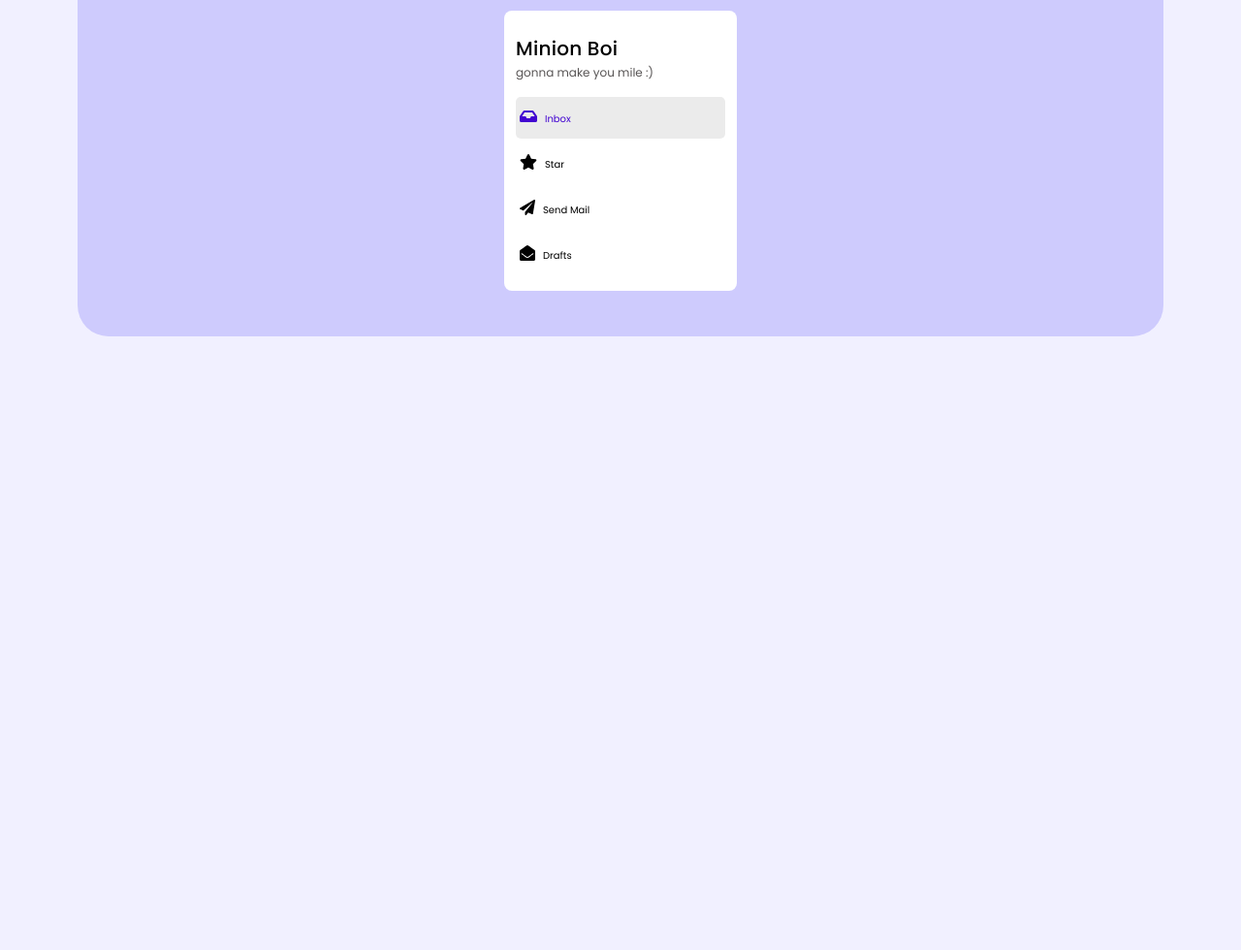
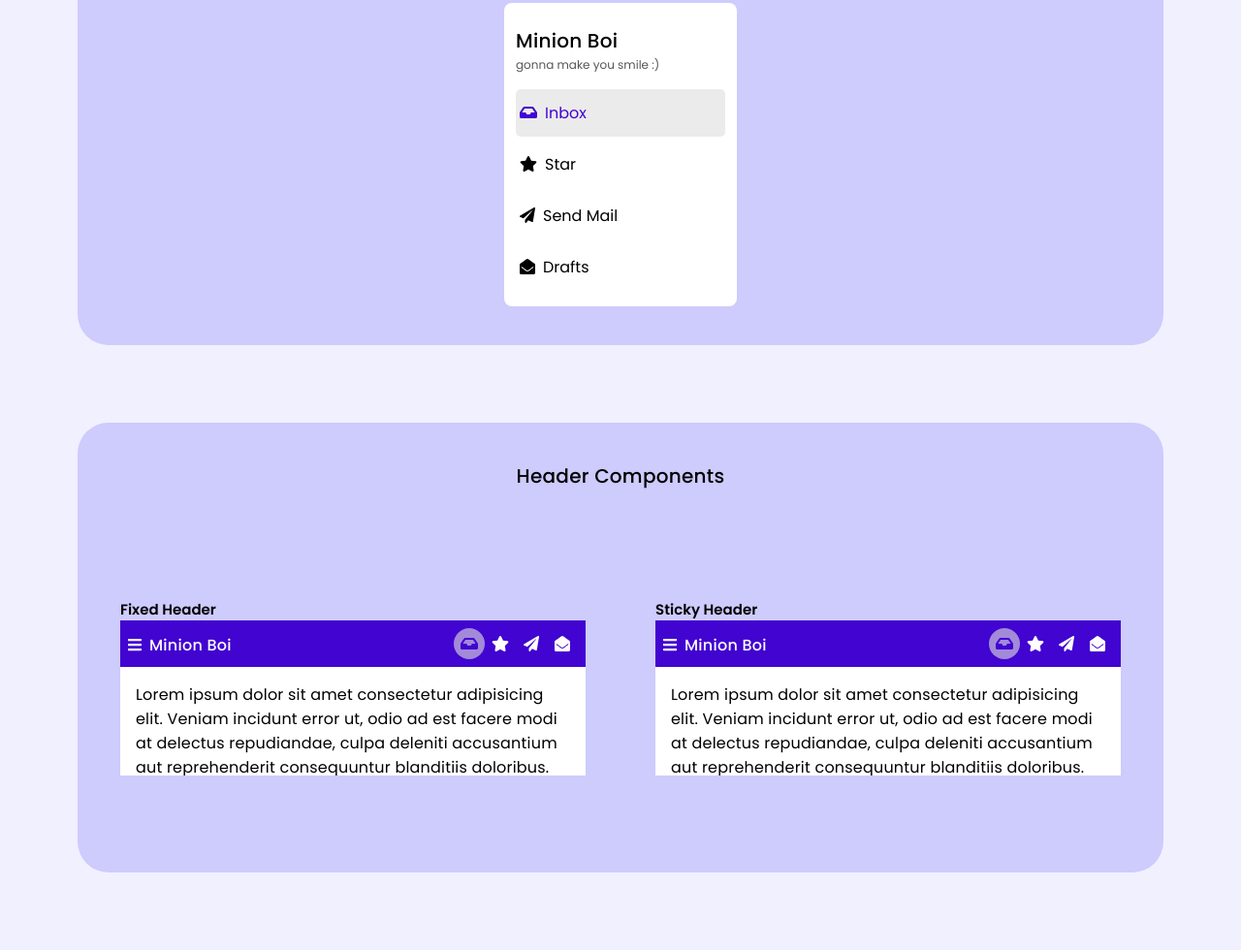
Before and after one commit to nayyyhaa/practice-components, a plain HTML site: page components-pages/documentation-site.html in a window 1280 px wide. Shown: the part 1323-2303 px from the top of the page at 97% size. Before the commit the page ends 1750 px from the top, so only its background shows below. Drawn offline with Linux system fonts and the light colour scheme.

Commit message:
add: header

```diff
--- a/components-pages/documentation-site.html
+++ b/components-pages/documentation-site.html
@@ -9,6 +9,7 @@
     <link rel="stylesheet" href="../components-styles/card.css" />
     <link rel="stylesheet" href="../components-styles/chip.css" />
     <link rel="stylesheet" href="../components-styles/drawer.css" />
+    <link rel="stylesheet" href="../components-styles/header.css" />
     <link href="https://fonts.googleapis.com/css2?family=Poppins:wght@300;400;500;600&display=swap" rel="stylesheet" />
     <script defer src="https://use.fontawesome.com/releases/v5.0.7/js/all.js"></script>
     <script src="../scripts/app.js" defer></script>
@@ -90,7 +91,7 @@
           <div class="drawer-wrapper col-flex">
             <div class="drawer-header">
               <h1 class="drawer-title h3">Minion Boi</h1>
-              <sub>gonna make you mile :)</sub>
+              <sub>gonna make you smile :)</sub>
             </div>
             <ul class="drawer-content">
               <li class="active"><i class="fa fa-inbox"></i><span>Inbox</span></li>
@@ -101,6 +102,88 @@
           </div>
         </div>
       </div>
+
+      <!-- Header Demo -->
+      <div class="container col-flex">
+        <h1 class="container-title h3">Header Components</h1>
+        <div class="demo header-demos row-flex">
+          <!-- Normal Header -->
+          <div class="header-demo">
+            <h2>Fixed Header</h2>
+            <div class="header-wrapper">
+              <nav class="header-nav row-flex">
+                <div class="header-title h3"><i class="fas fa-bars"></i><span>Minion Boi</span></div>
+                <ul class="header-menu row-flex">
+                  <li class="active"><i class="fa fa-inbox"></i></li>
+                  <li><i class="fa fa-star"></i></li>
+                  <li><i class="fas fa-paper-plane"></i></li>
+                  <li><i class="fas fa-envelope-open"></i></li>
+                </ul>
+              </nav>
+              <div class="text-content">
+                <p>
+                  Lorem ipsum dolor sit amet consectetur adipisicing elit. Veniam incidunt error ut, odio ad est facere
+                  modi at delectus repudiandae, culpa deleniti accusantium aut reprehenderit consequuntur blanditiis
+                  doloribus. Culpa sunt saepe aspernatur impedit exercitationem quos soluta ipsa voluptates enim
+                  quibusdam!
+                </p>
+
+                <p>
+                  Lorem ipsum dolor sit amet consectetur adipisicing elit. Veniam incidunt error ut, odio ad est facere
+                  modi at delectus repudiandae, culpa deleniti accusantium aut reprehenderit consequuntur blanditiis
+                  doloribus. Culpa sunt saepe aspernatur impedit exercitationem quos soluta ipsa voluptates enim
+                  quibusdam!
+                </p>
+
+                <p>
+                  Lorem ipsum dolor sit amet consectetur adipisicing elit. Veniam incidunt error ut, odio ad est facere
+                  modi at delectus repudiandae, culpa deleniti accusantium aut reprehenderit consequuntur blanditiis
+                  doloribus. Culpa sunt saepe aspernatur impedit exercitationem quos soluta ipsa voluptates enim
+                  quibusdam!
+                </p>
+              </div>
+            </div>
+          </div>
+
+          <!-- Sticky Header -->
+          <div class="header-demo">
+            <h2>Sticky Header</h2>
+            <div class="header-wrapper">
+              <nav class="header-nav sticky-header row-flex">
+                <div class="header-title h3"><i class="fas fa-bars"></i><span>Minion Boi</span></div>
+                <ul class="header-menu row-flex">
+                  <li class="active"><i class="fa fa-inbox"></i></li>
+                  <li><i class="fa fa-star"></i></li>
+                  <li><i class="fas fa-paper-plane"></i></li>
+                  <li><i class="fas fa-envelope-open"></i></li>
+                </ul>
+              </nav>
+              <div class="text-content">
+                <p>
+                  Lorem ipsum dolor sit amet consectetur adipisicing elit. Veniam incidunt error ut, odio ad est facere
+                  modi at delectus repudiandae, culpa deleniti accusantium aut reprehenderit consequuntur blanditiis
+                  doloribus. Culpa sunt saepe aspernatur impedit exercitationem quos soluta ipsa voluptates enim
+                  quibusdam!
+                </p>
+
+                <p>
+                  Lorem ipsum dolor sit amet consectetur adipisicing elit. Veniam incidunt error ut, odio ad est facere
+                  modi at delectus repudiandae, culpa deleniti accusantium aut reprehenderit consequuntur blanditiis
+                  doloribus. Culpa sunt saepe aspernatur impedit exercitationem quos soluta ipsa voluptates enim
+                  quibusdam!
+                </p>
+
+                <p>
+                  Lorem ipsum dolor sit amet consectetur adipisicing elit. Veniam incidunt error ut, odio ad est facere
+                  modi at delectus repudiandae, culpa deleniti accusantium aut reprehenderit consequuntur blanditiis
+                  doloribus. Culpa sunt saepe aspernatur impedit exercitationem quos soluta ipsa voluptates enim
+                  quibusdam!
+                </p>
+              </div>
+            </div>
+          </div>
+        </div>
+      </div>
     </main>
   </body>
 </html>
--- a/components-styles/chip.css
+++ b/components-styles/chip.css
@@ -13,6 +13,7 @@
   outline: none;
   background: transparent;
   border-bottom: 2px solid black;
+  margin-top: 0.25rem;
 }
 
 .chip {
--- /dev/null
+++ b/components-styles/header.css
@@ -0,0 +1,66 @@
+.header-demo {
+  margin: 2rem;
+}
+
+.header-wrapper {
+  background: white;
+  width: 30rem;
+  height: 10rem;
+  overflow-x: scroll;
+}
+
+.header-title span {
+  padding-left: 0.5rem;
+}
+
+.header-nav {
+  background: var(--primary-color-dark);
+  color: white;
+  justify-content: space-between;
+  padding: 0.5rem;
+}
+
+.header-nav li {
+  display: grid;
+  place-items: center;
+  width: 2rem;
+  height: 2rem;
+  border-radius: 50%;
+}
+
+.header-nav li:hover {
+  background: var(--primary-color-transparent);
+}
+
+.text-content {
+  padding: 1rem;
+}
+
+/* sticky header */
+.sticky-header {
+  position: sticky;
+  top: 0%;
+}
+
+/* media queries */
+@media screen and (max-width: 560px) {
+  .header-wrapper {
+    width: 20rem;
+  }
+}
+
+@media screen and (max-width: 370px) {
+  .header-wrapper {
+    width: 15rem;
+  }
+
+  .header-nav {
+      justify-content: center;
+  }
+}
+
+@media screen and (max-width: 266px) {
+  .header-wrapper {
+    width: 8rem;
+  }
+}
--- a/scripts/app.js
+++ b/scripts/app.js
@@ -28,18 +28,27 @@ chipInput.addEventListener("keyup", (e) => {
 
 addNewChip("chip 1");
 
-// DRAWER COMPONENT
+// DRAWER COMPONENT & HEADER COMPONENT
 const drawerElements = document.querySelectorAll(".drawer-content li");
+const headerElements = document.querySelectorAll(".header-menu li");
 
 //functions
-function deactivateElement() {
-  drawerElements.forEach((element) => element.classList.remove("active"));
+function deactivateElement(hoverableElements) {
+  hoverableElements.forEach((element) => element.classList.remove("active"));
+}
+
+function toggleElement(hoverElement, hoverableElements) {
+  hoverElement.addEventListener("click", () => {
+    deactivateElement(hoverableElements);
+    hoverElement.classList.toggle("active");
+  });
 }
 
 // Event Listener
 drawerElements.forEach((element) => {
-  element.addEventListener("click", () => {
-    deactivateElement();
-    element.classList.toggle("active");
-  });
+  toggleElement(element, drawerElements);
 });
+
+headerElements.forEach((element) => {
+  toggleElement(element, headerElements);
+});
--- a/styles.css
+++ b/styles.css
@@ -1,7 +1,8 @@
 :root {
   --primary-color: #cecbfd;
-  --primary-color-dark: rgb(66, 4, 209);;
+  --primary-color-dark: rgb(66, 4, 209);
   --primary-color-light: #f1f0ff;
+  --primary-color-transparent: rgba(205, 183, 255, 0.315);
   --md-grey: rgb(202, 202, 202);
   --light-grey: rgba(223, 222, 222, 0.616);
   --white-light-grey: rgba(255, 255, 255, 0.788);
@@ -31,6 +32,15 @@ svg {
 
 ul {
   list-style: none;
+}
+
+p {
+  font-size: 1rem;
+  letter-spacing: 0.0125em;
+}
+
+span {
+  font-size: 1rem;
 }
 
 .col-flex {
```
